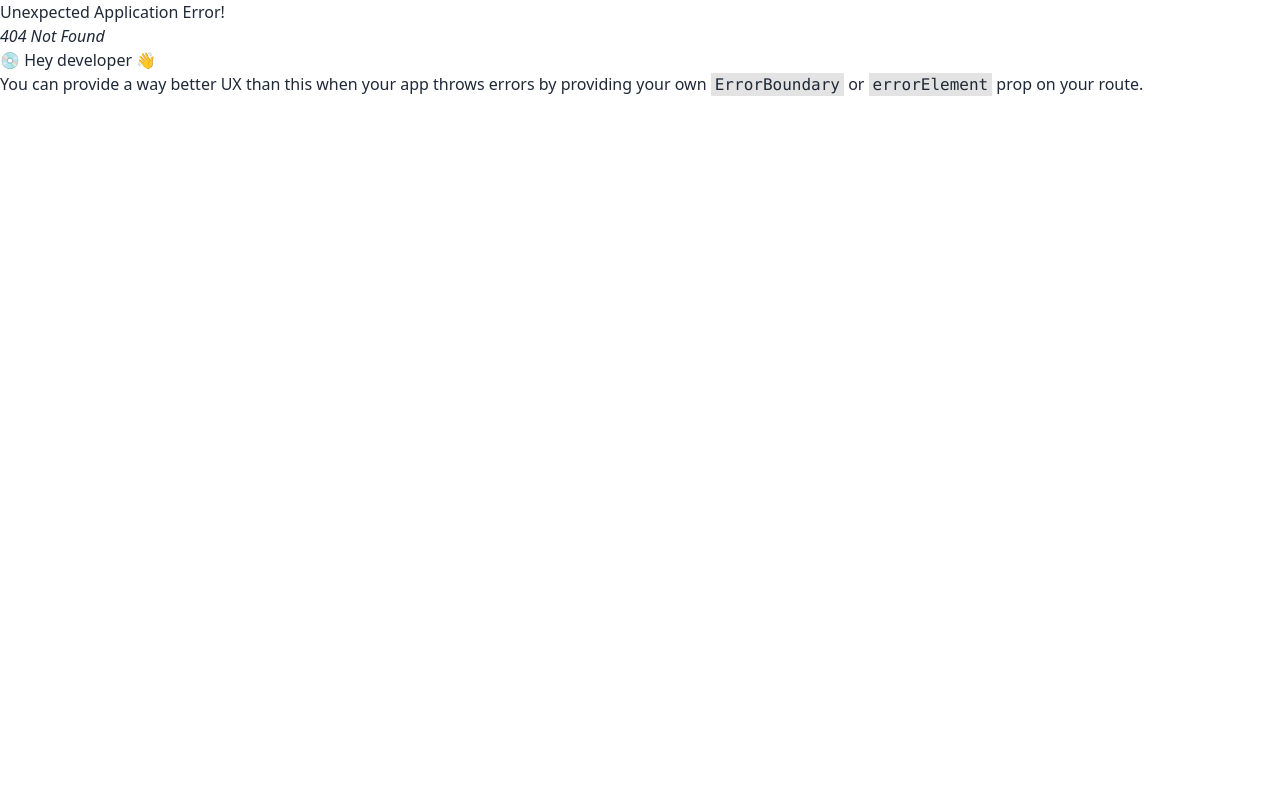
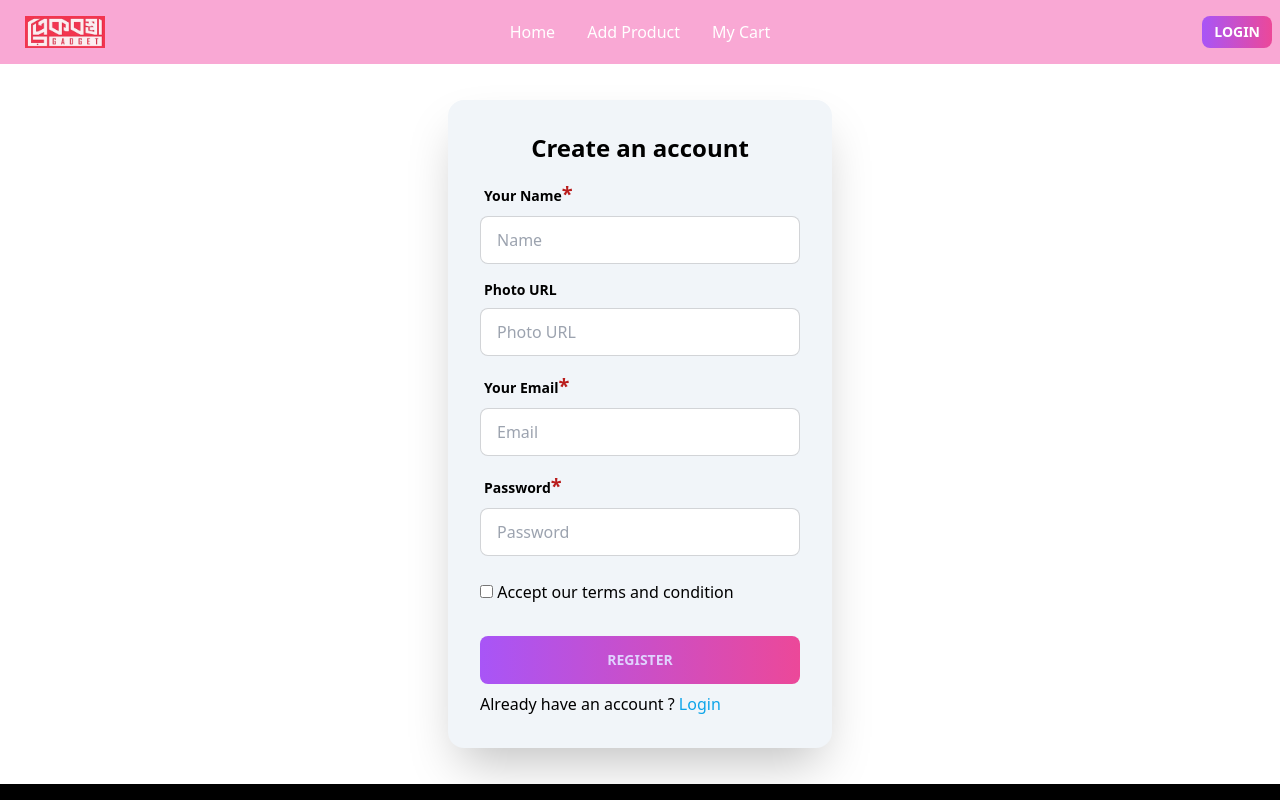
Before and after one commit to AR-Fahad/tech-brands-client-public, a React (Vite) app: page /register in a window 1280 px wide. Before the commit this address had no page. Shown: the top 800 px of the page. Built offline with nearby package versions, Linux system fonts and the light colour scheme; no server answers.

Commit message:
login and register page added

```diff
--- a/package.json
+++ b/package.json
@@ -19,6 +19,7 @@
     "react-awesome-slider": "^4.1.0",
     "react-dom": "^18.2.0",
     "react-fast-marquee": "^1.6.2",
+    "react-icons": "^4.11.0",
     "react-responsive-carousel": "^3.2.23",
     "react-router-dom": "^6.17.0",
     "sort-by": "^1.2.0",
--- a/src/components/AuthProvider/AuthProvider.jsx
+++ b/src/components/AuthProvider/AuthProvider.jsx
@@ -1,5 +1,6 @@
 import { createContext, useEffect, useState } from "react";
 import PropTypes from "prop-types";
+
 import {
   createUserWithEmailAndPassword,
   onAuthStateChanged,
@@ -7,11 +8,11 @@ import {
   signInWithPopup,
   signOut,
 } from "firebase/auth";
-import auth from "../firebase/firebase.config";
+import auth from "../../firebase/firebase.config";
 export const AuthContext = createContext(null);
 
 const AuthProvider = ({ children }) => {
-  const [user, setUser] = useState();
+  const [user, setUser] = useState(null);
   const [loading, setLoading] = useState(true);
 
   const createUser = (email, password) => {
--- /dev/null
+++ b/src/components/Login/Login.jsx
@@ -0,0 +1,101 @@
+import { useContext, useState } from "react";
+import { FcGoogle } from "react-icons/fc";
+import { AuthContext } from "../AuthProvider/AuthProvider";
+import { Link, useLocation, useNavigate } from "react-router-dom";
+import { GoogleAuthProvider } from "firebase/auth";
+const Login = () => {
+  const [msg, setMsg] = useState(null);
+  const { userSignIn, xProvider } = useContext(AuthContext);
+  const location = useLocation();
+  const navigate = useNavigate();
+  const googleProvider = new GoogleAuthProvider();
+  const handleSignIn = (e) => {
+    e.preventDefault();
+    const email = e.target.email.value;
+    const password = e.target.password.value;
+    setMsg(null);
+    userSignIn(email, password)
+      .then(() => {
+        navigate(location?.state ? location.state : "/");
+        e.target.reset();
+      })
+      .catch((err) => {
+        console.log(err);
+        setMsg("Invalid email or password");
+      });
+  };
+  const googleSignIn = () => {
+    xProvider(googleProvider)
+      .then(() => navigate(location?.state ? location.state : "/"))
+      .catch((err) => console.log(err));
+  };
+  return (
+    <div className="hero bg-white text-black py-5">
+      <div className="hero-content w-full">
+        <div className="card flex-shrink-0 w-full max-w-sm shadow-2xl bg-slate-100 py-8">
+          <form onSubmit={handleSignIn} className="card-body">
+            <h3 className="text-center text-2xl font-bold">Account</h3>
+            <div className="form-control">
+              <label className="label">
+                <span className="label-text text-black font-semibold">
+                  Email
+                </span>
+              </label>
+              <input
+                type="email"
+                placeholder="Email"
+                className="input input-bordered bg-white"
+                name="email"
+                required
+              />
+            </div>
+            <div className="form-control">
+              <label className="label">
+                <span className="label-text text-black font-semibold">
+                  Password
+                </span>
+              </label>
+              <input
+                type="password"
+                placeholder="Password"
+                className="input input-bordered bg-white"
+                name="password"
+                required
+              />
+              <label className="label">
+                <a
+                  href="#"
+                  className="label-text-alt link link-hover text-black"
+                >
+                  Forgot password?
+                </a>
+              </label>
+            </div>
+            {msg && <p className="text-red-700">{msg}</p>}
+            <div className="form-control mt-6">
+              <button className="btn btn-primary bg-gradient-to-r from-purple-500 to-pink-500 border-none">
+                Sign in
+              </button>
+            </div>
+            <p>
+              Don't have an account ?{" "}
+              <Link className="text-sky-500 hover:underline" to="/register">
+                Register
+              </Link>
+            </p>
+            <br />
+            <p className="text-xl font-semibold text-center">Or,</p>
+          </form>
+          <button
+            onClick={googleSignIn}
+            className="btn btn-sm text-white bg-gradient-to-r from-purple-500 to-pink-500 w-3/4 border-none mx-auto"
+          >
+            <FcGoogle></FcGoogle> google Sign in
+          </button>
+        </div>
+      </div>
+    </div>
+  );
+};
+
+export default Login;
--- a/src/components/Navbar/Navbar.jsx
+++ b/src/components/Navbar/Navbar.jsx
@@ -1,7 +1,16 @@
-import { NavLink, Outlet } from "react-router-dom";
+import { Link, NavLink, Outlet } from "react-router-dom";
 import "../../Style/style.css";
 import logo from "../../assets/logogad.jpg";
+import { useContext } from "react";
+import { AuthContext } from "../AuthProvider/AuthProvider";
+import profile from "../../assets/profile.jpg";
 const Navbar = () => {
+  const { user, userSignOut } = useContext(AuthContext);
+  const handleLogout = () => {
+    userSignOut()
+      .then(() => {})
+      .catch((err) => console.log(err));
+  };
   const navLinks = (
     <>
       <li>
@@ -51,9 +60,31 @@ const Navbar = () => {
           <ul className="flex gap-8 px-1">{navLinks}</ul>
         </div>
         <div className="navbar-end">
-          <a className="btn btn-sm bg-gradient-to-r from-purple-500 to-pink-500 border-none text-white">
-            Login
-          </a>
+          {user ? (
+            <div className="flex gap-2 items-center">
+              <label tabIndex={0} className="btn btn-ghost btn-circle avatar">
+                <div className="w-10 rounded-full">
+                  <img src={user?.photoURL ? user.photoURL : profile} />
+                </div>
+              </label>
+              <p>{user.displayName}</p>
+              <div>
+                <button
+                  onClick={handleLogout}
+                  className="btn btn-sm bg-gradient-to-r from-purple-500 to-pink-500 border-none text-white"
+                >
+                  Logout
+                </button>
+              </div>
+            </div>
+          ) : (
+            <Link
+              className="btn btn-sm bg-gradient-to-r from-purple-500 to-pink-500 border-none text-white"
+              to="/login"
+            >
+              Login
+            </Link>
+          )}
         </div>
       </div>
       <Outlet></Outlet>
--- /dev/null
+++ b/src/components/Register/Register.jsx
@@ -0,0 +1,141 @@
+import { updateProfile } from "firebase/auth";
+import { useContext } from "react";
+import { useState } from "react";
+import { Link } from "react-router-dom";
+import { AuthContext } from "../AuthProvider/AuthProvider";
+import Swal from "sweetalert2";
+
+const Register = () => {
+  const [error, setError] = useState(null);
+  const { createUser } = useContext(AuthContext);
+  const handleRegister = (e) => {
+    e.preventDefault();
+    const name = e.target.name.value;
+    const email = e.target.email.value;
+    const password = e.target.password.value;
+    const pic = e.target.pic.value;
+    setError(null);
+    if (
+      password < 6 ||
+      !/[A-Z]/.test(password) ||
+      !/[a-z]/.test(password) ||
+      !/[!@#$%^&*()_+{}\[\]:;<>,.?~\\]/.test(password)
+    ) {
+      setError("password should be strong and more then 5 characters");
+      return;
+    }
+    createUser(email, password)
+      .then((res) => {
+        updateProfile(res.user, {
+          displayName: name,
+          photoURL: pic,
+        })
+          .then(() => {
+            Swal.fire({
+              position: "top-end",
+              icon: "success",
+              title: "Successfully registered",
+              showConfirmButton: false,
+              timer: 1500,
+            });
+            e.target.reset();
+          })
+          .catch((err) => console.log(err));
+      })
+      .catch((err) => {
+        setError("Already have an user with this email");
+        console.log(err);
+      });
+  };
+  return (
+    <>
+      <div className="hero bg-white py-5 text-black">
+        <div className="hero-content w-full">
+          <div className="card flex-shrink-0 w-full max-w-sm shadow-2xl bg-slate-100">
+            <form onSubmit={handleRegister} className="card-body">
+              <h3 className="text-center text-2xl font-bold">
+                Create an account
+              </h3>
+              <div className="form-control">
+                <label className="label">
+                  <span className="label-text text-black font-semibold">
+                    Your Name<span className="text-red-700 text-xl">*</span>
+                  </span>
+                </label>
+                <input
+                  type="text"
+                  placeholder="Name"
+                  className="input input-bordered bg-white"
+                  name="name"
+                  required
+                />
+              </div>
+              <div className="form-control">
+                <label className="label">
+                  <span className="label-text text-black font-semibold">
+                    Photo URL
+                  </span>
+                </label>
+                <input
+                  type="text"
+                  placeholder="Photo URL"
+                  className="input input-bordered bg-white"
+                  name="pic"
+                />
+              </div>
+              <div className="form-control">
+                <label className="label">
+                  <span className="label-text text-black font-semibold">
+                    Your Email<span className="text-red-700 text-xl">*</span>
+                  </span>
+                </label>
+                <input
+                  type="email"
+                  placeholder="Email"
+                  className="input input-bordered bg-white"
+                  name="email"
+                  required
+                />
+              </div>
+              <div className="form-control">
+                <label className="label">
+                  <span className="label-text text-black font-semibold">
+                    Password<span className="text-red-700 text-xl">*</span>
+                  </span>
+                </label>
+                <input
+                  type="password"
+                  placeholder="Password"
+                  className="input input-bordered bg-white"
+                  name="password"
+                  required
+                />
+                {error && <p className="text-red-700">{error}</p>}
+                <br />
+                <p>
+                  <label htmlFor="terms" className="text-black">
+                    <input type="checkbox" name="" id="terms" required /> Accept
+                    our terms and condition
+                  </label>
+                </p>
+              </div>
+              <div className="form-control mt-6">
+                <button className="btn btn-primary bg-gradient-to-r from-purple-500 to-pink-500 border-none">
+                  Register
+                </button>
+              </div>
+              <p>
+                Already have an account ?{" "}
+                <Link className="text-sky-500 hover:underline" to="/login">
+                  Login
+                </Link>
+              </p>
+            </form>
+          </div>
+        </div>
+      </div>
+    </>
+  );
+};
+
+export default Register;
```
Also changed, not shown: src/main.jsx (+14 -1 lines), src/assets/profile.jpg (added), src/components/PrivateRoute/PrivateRoute.jsx (added), 1 other file (tests, documents, lock files or other folders).
